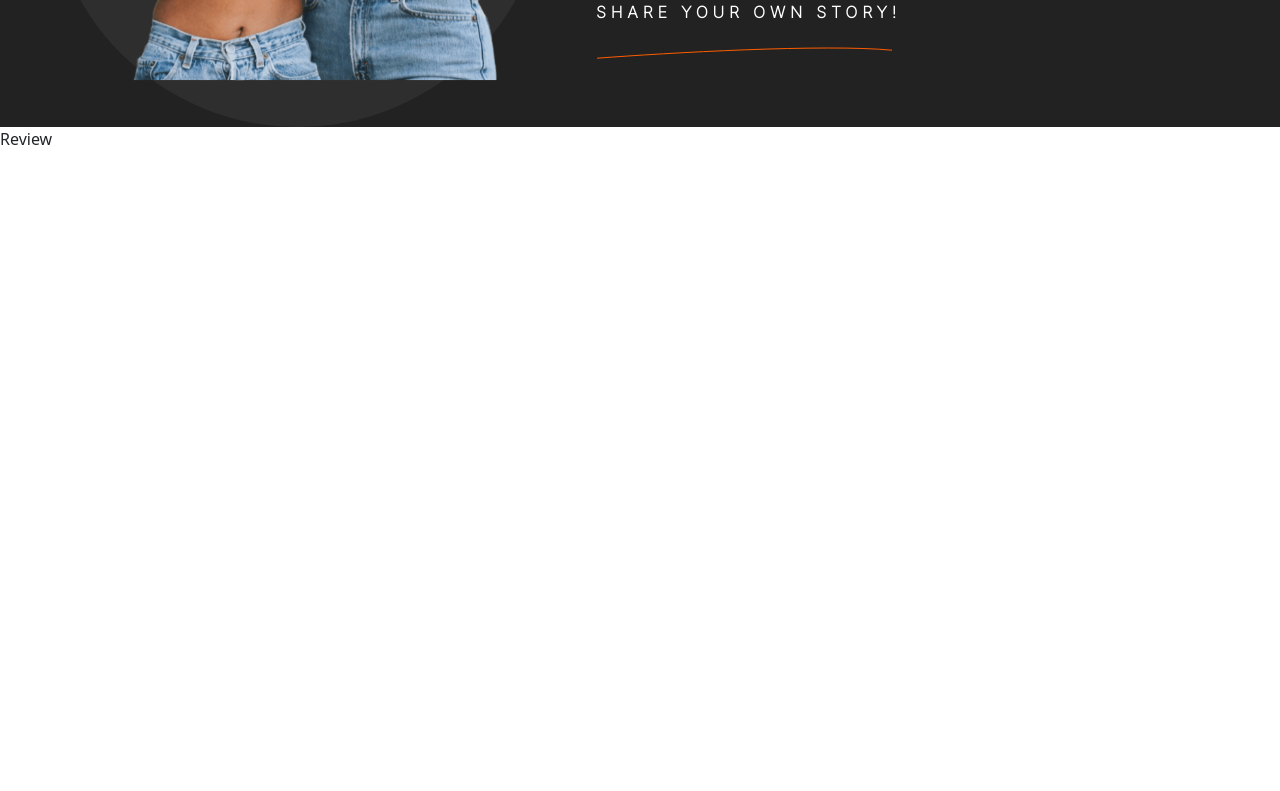
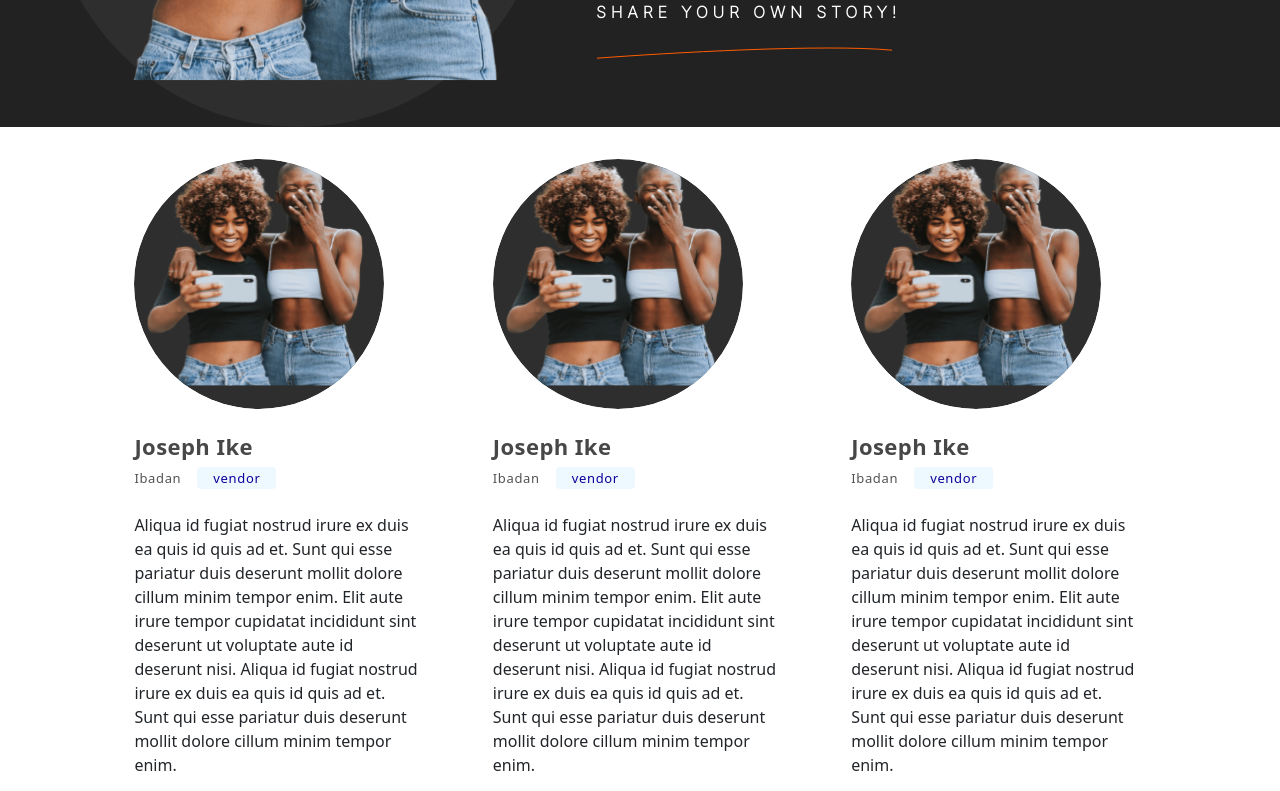
Before and after one commit to IromIbe/vasiti, a React (Create React App) app: page / in a window 1280 px wide. Shown: the part 1400-2191 px from the top of the page. Before the commit the page ends 1551 px from the top, so only its background shows below. Built offline with nearby package versions, Linux system fonts and the light colour scheme.

Commit message:
filled in dummmy data for testimonial segment

```diff
--- a/src/homepage/homepage.style.scss
+++ b/src/homepage/homepage.style.scss
@@ -175,6 +175,7 @@
   }
 }
 .pic {
+  // border-radius: 50%;
   img {
     @media only screen and (max-width: 1000px) {
      width: 460px;
--- a/src/review/review.js
+++ b/src/review/review.js
@@ -1,8 +1,80 @@
 import React from "react";
-import "./review.style.scss"
+import "./review.style.scss";
+
+const reviewData = [
+  {
+    url: "/assets/ladies.svg",
+    name: "Joseph Ike",
+    state: "Ibadan",
+    role: "vendor",
+    message:
+      "Aliqua id fugiat nostrud irure ex duis ea quis id quis ad et. Sunt qui esse pariatur duis deserunt mollit dolore cillum minim tempor enim. Elit aute irure tempor cupidatat incididunt sint deserunt ut voluptate aute id deserunt nisi. Aliqua id fugiat nostrud irure ex duis ea quis id quis ad et. Sunt qui esse pariatur duis deserunt mollit dolore cillum minim tempor enim.",
+  },
+    {
+      url: "/assets/ladies.svg",
+      name: "Joseph Ike",
+
+      state: "Ibadan",
+      role: "vendor",
+      message:
+        "Aliqua id fugiat nostrud irure ex duis ea quis id quis ad et. Sunt qui esse pariatur duis deserunt mollit dolore cillum minim tempor enim. Elit aute irure tempor cupidatat incididunt sint deserunt ut voluptate aute id deserunt nisi. Aliqua id fugiat nostrud irure ex duis ea quis id quis ad et. Sunt qui esse pariatur duis deserunt mollit dolore cillum minim tempor enim.",
+    },
+    {
+      url: "/assets/ladies.svg",
+      name: "Joseph Ike",
+
+      state: "Ibadan",
+      role: "vendor",
+      message:
+        "Aliqua id fugiat nostrud irure ex duis ea quis id quis ad et. Sunt qui esse pariatur duis deserunt mollit dolore cillum minim tempor enim. Elit aute irure tempor cupidatat incididunt sint deserunt ut voluptate aute id deserunt nisi. Aliqua id fugiat nostrud irure ex duis ea quis id quis ad et. Sunt qui esse pariatur duis deserunt mollit dolore cillum minim tempor enim.",
+    },
+    {
+      url: "/assets/ladies.svg",
+      name: "Joseph Ike",
+
+      state: "Ibadan",
+      role: "vendor",
+      message:
+        "Aliqua id fugiat nostrud irure ex duis ea quis id quis ad et. Sunt qui esse pariatur duis deserunt mollit dolore cillum minim tempor enim. Elit aute irure tempor cupidatat incididunt sint deserunt ut voluptate aute id deserunt nisi. Aliqua id fugiat nostrud irure ex duis ea quis id quis ad et. Sunt qui esse pariatur duis deserunt mollit dolore cillum minim tempor enim.",
+    },
+    {
+      url: "/assets/ladies.svg",
+      name: "Joseph Ike",
+
+      state: "Ibadan",
+      role: "vendor",
+      message:
+        "Aliqua id fugiat nostrud irure ex duis ea quis id quis ad et. Sunt qui esse pariatur duis deserunt mollit dolore cillum minim tempor enim. Elit aute irure tempor cupidatat incididunt sint deserunt ut voluptate aute id deserunt nisi. Aliqua id fugiat nostrud irure ex duis ea quis id quis ad et. Sunt qui esse pariatur duis deserunt mollit dolore cillum minim tempor enim.",
+    },
+    {
+      url: "/assets/ladies.svg",
+      name: "Joseph Ike",
+
+      state: "Ibadan",
+      role: "vendor",
+      message:
+        "Aliqua id fugiat nostrud irure ex duis ea quis id quis ad et. Sunt qui esse pariatur duis deserunt mollit dolore cillum minim tempor enim. Elit aute irure tempor cupidatat incididunt sint deserunt ut voluptate aute id deserunt nisi. Aliqua id fugiat nostrud irure ex duis ea quis id quis ad et. Sunt qui esse pariatur duis deserunt mollit dolore cillum minim tempor enim.",
+    },
+];
 
 function Review() {
-  return <div className="review-cont">Review</div>;
+  return (
+    <div className='review-cont'>
+      {reviewData.map((item) => (
+
+          <div className='person d-flex flex-column px-sm-3 mx-3 align-items-start'>
+            <img src={item.url} alt='' className='mb-4' />
+            <h4>{item.name}</h4>
+            <div className='state-role d-flex justify-content-between align-items-center'>
+              <span className="pe-3">{item.state}</span>
+              <span className="role px-3">{item.role}</span>
+            </div>
+            <p className="pt-4 me-2">{item.message}</p>
+          </div>
+
+      ))}
+    </div>
+  );
 }
 
 export default Review;
--- a/src/review/review.style.scss
+++ b/src/review/review.style.scss
@@ -0,0 +1,40 @@
+.review-cont {
+  padding: 2.5% 8%;
+  display: grid;
+  grid-template-columns: repeat(auto-fit, minmax(300px, 1fr));
+// grid-gap: 20px;
+
+@media only screen and (max-width: 300px) {
+padding: unset;
+}
+  .person {
+    img {
+      width: 250px;
+      height: 250px;
+      border-radius: 50%;
+    }
+    h4 {
+      font-style: normal;
+      font-weight: 600;
+      font-size: 22px;
+      letter-spacing: 0.02em;
+      color: #474747;
+    }
+    .state-role {
+      span {
+        font-weight: 400;
+        font-size: 13px;
+        line-height: 18px;
+        letter-spacing: 0.05em;
+
+        color: #535353;
+      }
+      .role {
+        background: #eef8ff;
+        color: #0d019a;
+        border-radius: 4px;
+        padding: 2px 0;
+      }
+    }
+  }
+}
```
